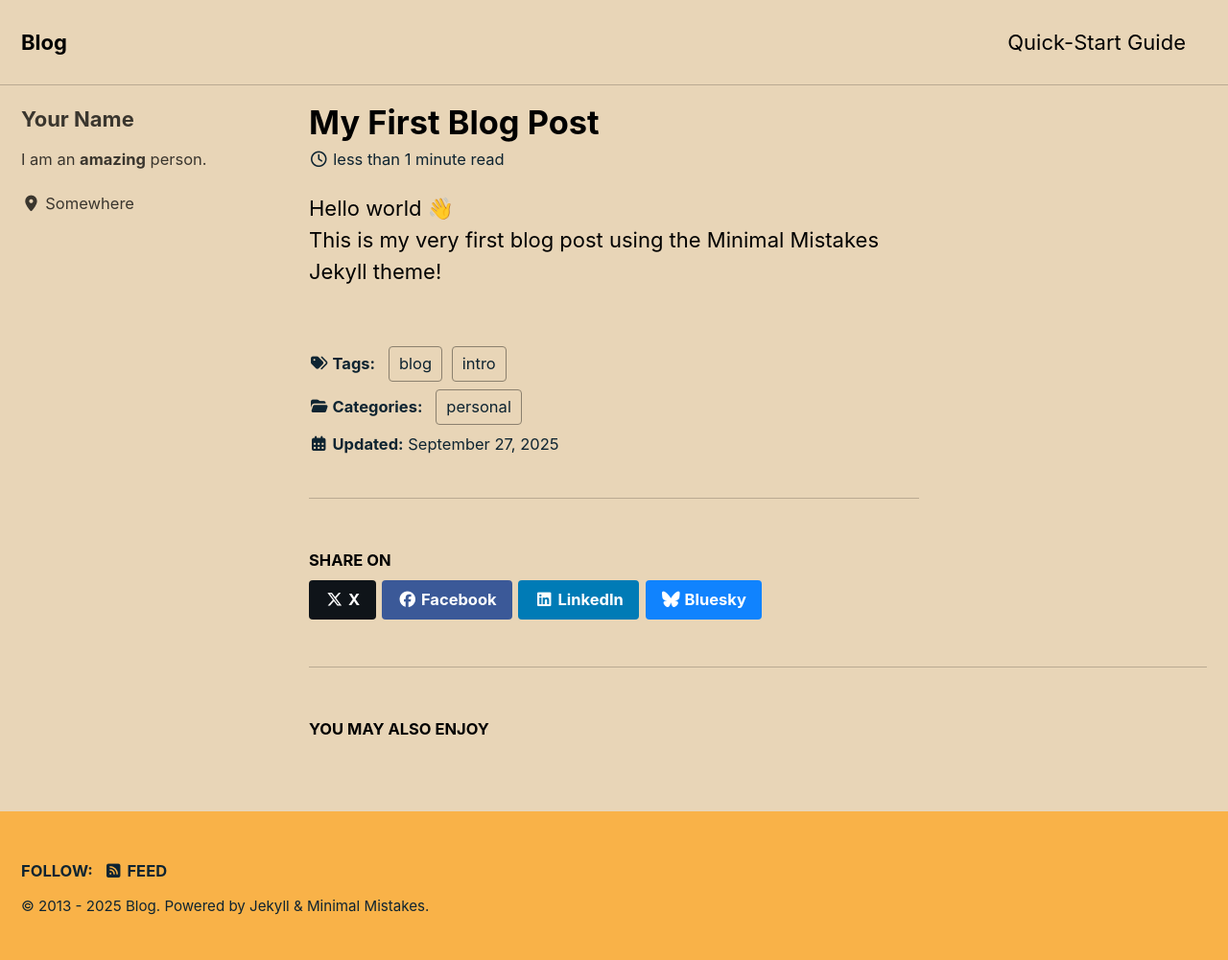
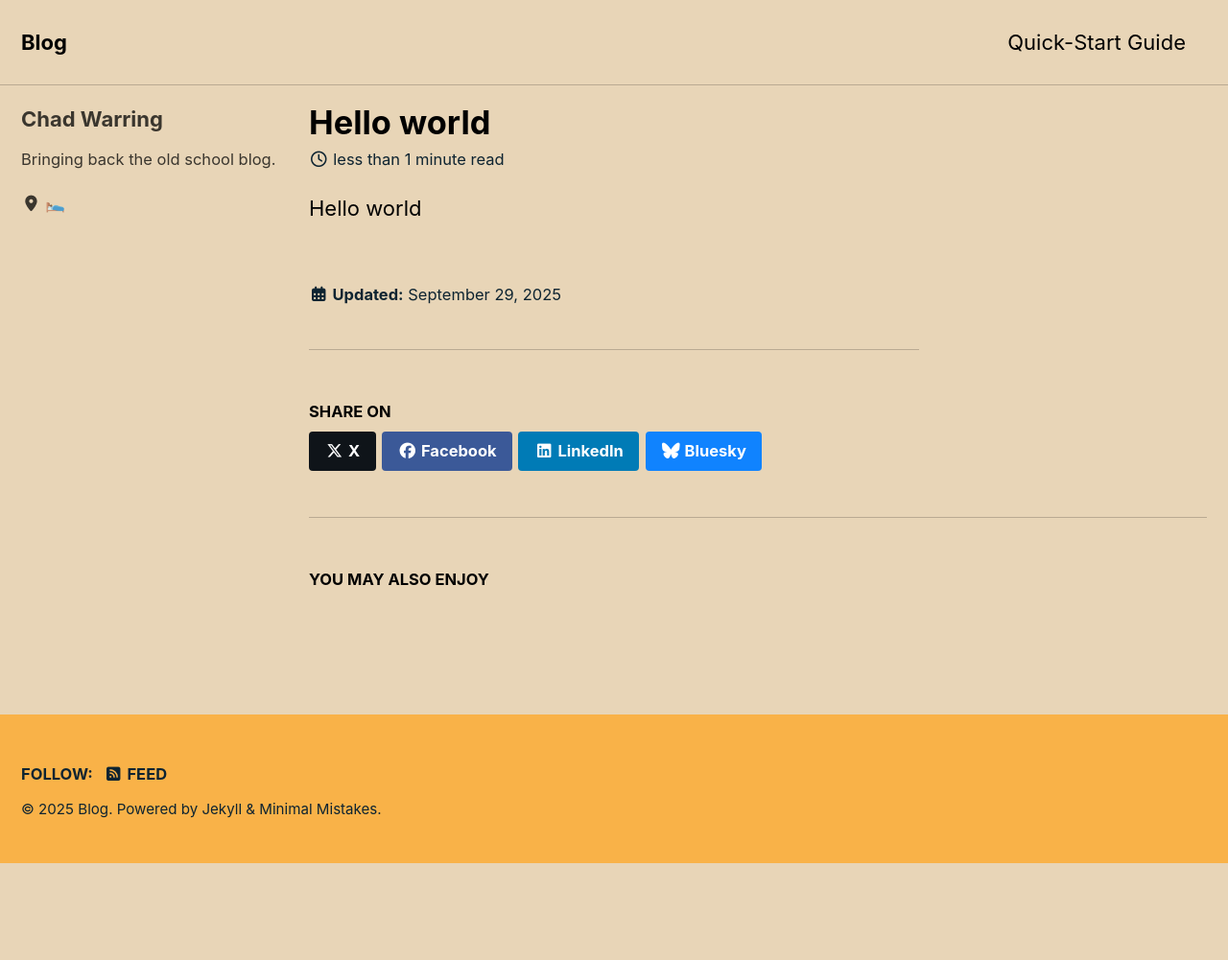
Before and after one commit to chad-warring/chad-warring.github.io, a Jekyll site: the page built from _posts/2025-09-27-my-first-post.md, in a window 1280 px wide. Shown: the whole page at 96% size. Built offline with Jekyll 4.4.1, drawn with Linux system fonts in a browser that asks for light colours; cached includes are drawn as plain includes; after the commit the page ends 900 px from its top, so only the background shows below that.

```diff
--- a/_config.yml
+++ b/_config.yml
@@ -113,53 +113,53 @@ analytics:
 
 # Site Author
 author:
-  name             : "Your Name"
+  name             : "Chad Warring"
   avatar           : # path of avatar image, e.g. "/assets/images/bio-photo.jpg"
-  bio              : "I am an **amazing** person."
-  location         : "Somewhere"
-  email            :
-  links:
-    - label: "Email"
-      icon: "fas fa-fw fa-envelope-square"
-      # url: "mailto:your.name@email.com"
-    - label: "Website"
-      icon: "fas fa-fw fa-link"
-      # url: "https://your-website.com"
-    - label: "Twitter"
-      icon: "fab fa-fw fa-twitter-square"
-      # url: "https://twitter.com/"
-    - label: "Facebook"
-      icon: "fab fa-fw fa-facebook-square"
-      # url: "https://facebook.com/"
-    - label: "GitHub"
-      icon: "fab fa-fw fa-github"
-      # url: "https://github.com/"
-    - label: "Instagram"
-      icon: "fab fa-fw fa-instagram"
-      # url: "https://instagram.com/"
+  bio              : "Bringing back the old school blog."
+  location         : "🛌"
+  # email            :
+  # links:
+  #   - label: "Email"
+  #     icon: "fas fa-fw fa-envelope-square"
+  #     # url: "mailto:your.name@email.com"
+  #   - label: "Website"
+  #     icon: "fas fa-fw fa-link"
+  #     # url: "https://your-website.com"
+  #   - label: "Twitter"
+  #     icon: "fab fa-fw fa-twitter-square"
+  #     # url: "https://twitter.com/"
+  #   - label: "Facebook"
+  #     icon: "fab fa-fw fa-facebook-square"
+  #     # url: "https://facebook.com/"
+  #   - label: "GitHub"
+  #     icon: "fab fa-fw fa-github"
+  #     # url: "https://github.com/"
+  #   - label: "Instagram"
+  #     icon: "fab fa-fw fa-instagram"
+  #     # url: "https://instagram.com/"
 
 # Site Footer
-footer:
-  links:
-    - label: "Twitter"
-      icon: "fab fa-fw fa-twitter-square"
-      # url:
-    - label: "Facebook"
-      icon: "fab fa-fw fa-facebook-square"
-      # url:
-    - label: "GitHub"
-      icon: "fab fa-fw fa-github"
-      # url:
-    - label: "GitLab"
-      icon: "fab fa-fw fa-gitlab"
-      # url:
-    - label: "Bitbucket"
-      icon: "fab fa-fw fa-bitbucket"
-      # url:
-    - label: "Instagram"
-      icon: "fab fa-fw fa-instagram"
-      # url:
-  since: "2013"
+# footer:
+#   links:
+#     - label: "Twitter"
+#       icon: "fab fa-fw fa-twitter-square"
+#       # url:
+#     - label: "Facebook"
+#       icon: "fab fa-fw fa-facebook-square"
+#       # url:
+#     - label: "GitHub"
+#       icon: "fab fa-fw fa-github"
+#       # url:
+#     - label: "GitLab"
+#       icon: "fab fa-fw fa-gitlab"
+#       # url:
+#     - label: "Bitbucket"
+#       icon: "fab fa-fw fa-bitbucket"
+#       # url:
+#     - label: "Instagram"
+#       icon: "fab fa-fw fa-instagram"
+#       # url:
+#   since: "2013"
 
 
 # Reading Files
--- a/_posts/2025-09-27-my-first-post.md
+++ b/_posts/2025-09-27-my-first-post.md
@@ -1,9 +1,8 @@
 ---
-title: "My First Blog Post"
-date: 2025-09-27
-categories: [personal]
-tags: [intro, blog]
+title: "Hello world"
+date: 2025-09-29
+categories: []
+tags: []
 layout: single
 ---
-Hello world 👋
-This is my very first blog post using the Minimal Mistakes Jekyll theme!
+Hello world
```
Also changed, not shown: _pages/about.md (added, +24 -0 lines), assets/images/bio-photo.jpg (added).
